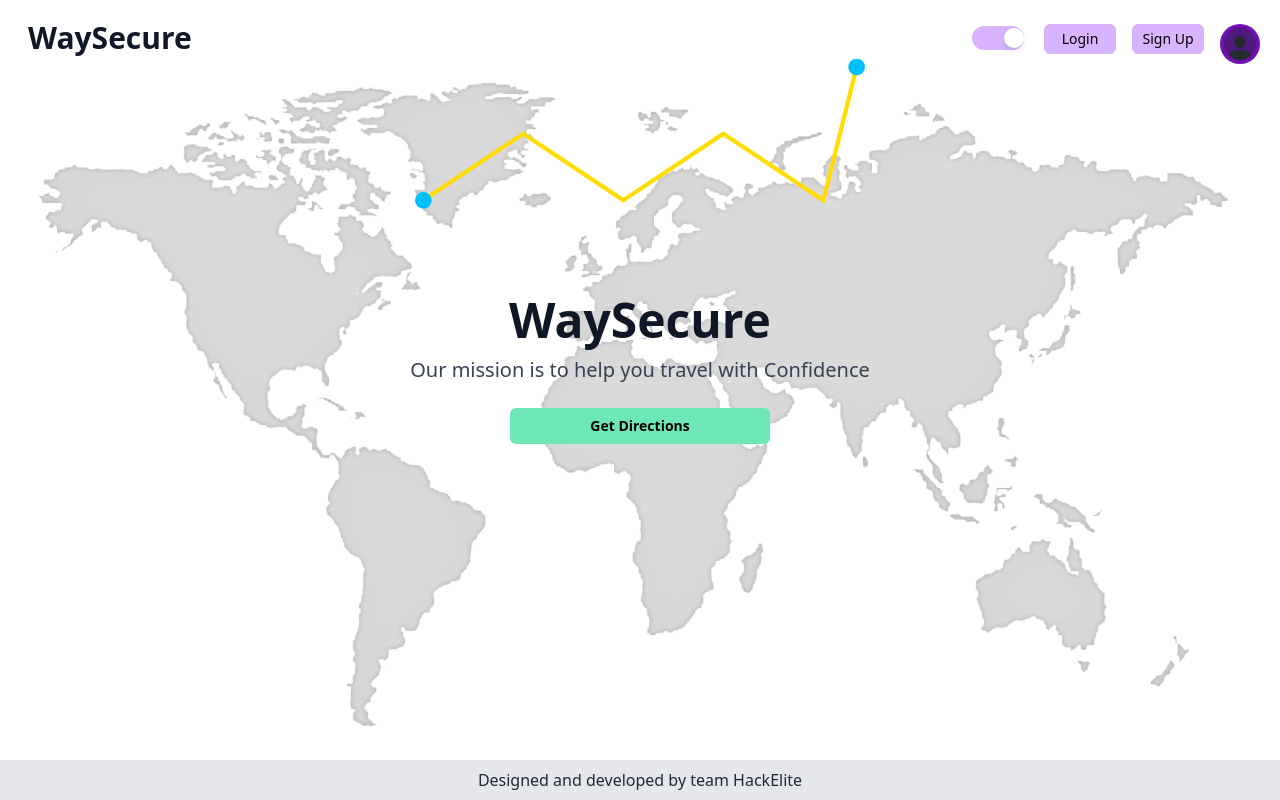
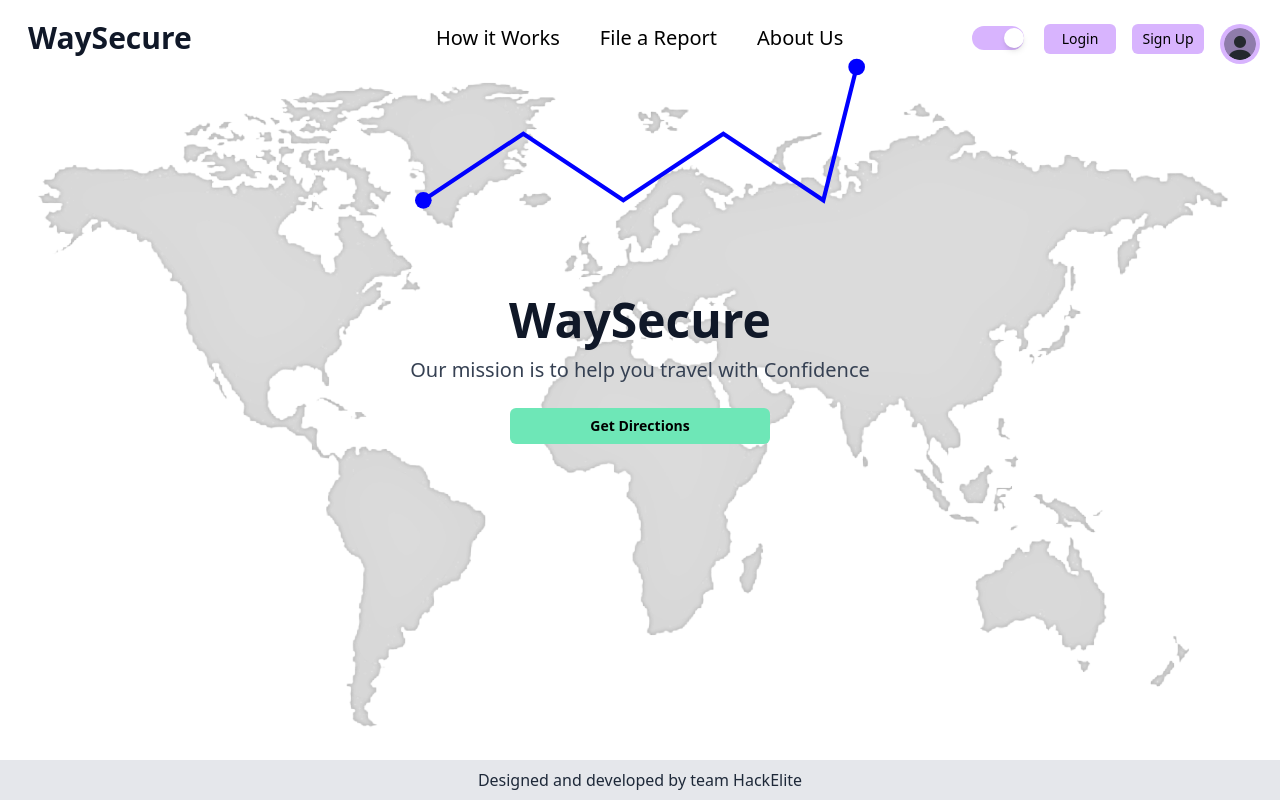
Before and after one commit to RAJWARDHAN-B/safetyRoutes, a React (Vite) app: page / in a window 1280 px wide. Both pictures are taken after a click on the button 998 px from the left and 38 px from the top of the page. Built offline with nearby package versions, Linux system fonts and the light colour scheme.

Commit message:
landing page done finally

```diff
--- a/src/LandingPage.jsx
+++ b/src/LandingPage.jsx
@@ -5,7 +5,7 @@ import lightMapBg from './lightmapbg.png';
 import profileIcon from './profileicon.png';
 import { motion } from 'framer-motion';
 
-const MissionPathAnimation = ({isLightMode }) => {
+const MissionPathAnimation = ({ isLightMode }) => {
   return (
     <div className="absolute inset-0 h-[500px] pointer-events-none z-10">
       <svg
@@ -15,15 +15,15 @@ const MissionPathAnimation = ({isLightMode }) => {
         <motion.path
           d="M20,140 L80,100 L140,140 L200,100 L260,140 L280,60"
           fill="none"
-      stroke={isLightMode ? '#00BFFF' : '#FFDD00'}  // Light mode: Blue, Dark mode: Yellow
+          stroke={isLightMode ? '#0000FF' : '#FFDD00'}  // Light mode: Blue, Dark mode: Yellow
           strokeWidth="2.5"
           strokeDasharray="10"
           initial={{ pathLength: 0 }}
           animate={{ pathLength: 1 }}
           transition={{ duration: 3, ease: "easeInOut", repeat: Infinity, repeatType: "reverse" }}
         />
-    <circle cx="20" cy="140" r="5" fill={isLightMode ? '#FFDD00' : '#00BFFF'} />
-    <circle cx="280" cy="60" r="5" fill={isLightMode ? '#FFDD00' : '#00BFFF'} />
+        <circle cx="20" cy="140" r="5" fill={isLightMode ? '#0000FF' : '#FFDD00'} />
+        <circle cx="280" cy="60" r="5" fill={isLightMode ? '#0000FF' : '#FFDD00'} />
       </svg>
     </div>
   );
@@ -38,34 +38,46 @@ const LandingPage = () => {
     {!isLightMode && (
       <>
         <div className="absolute inset-0 bg-cover bg-center z-0" style={{ backgroundImage: `url(${darkMapBg})` }}></div>
-          <MissionPathAnimation />
+        <MissionPathAnimation isLightMode={isLightMode} />
       </>
     )}
     {isLightMode && (
       <>
         <div className="absolute inset-0 bg-cover bg-center z-0" style={{ backgroundImage: `url(${lightMapBg})` }}></div>
-          <MissionPathAnimation />
+        <MissionPathAnimation isLightMode={isLightMode} />
       </>
     )}
 
     {/* Navbar */}
-      <div className="absolute top-2 left-120 right-0 flex items-center p-4 z-30 text-xl">
+    <div className="absolute top-2 left-105 right-0 flex items-center p-4 z-30 text-xl">
       {/* Navigation Links on the Left */}
       <div className="flex space-x-10">
         <button
-            className="text-white font-medium"
+          className={`font-medium transition-all duration-300
+            ${isLightMode
+              ? 'text-black hover:text-lg hover:underline hover:underline-offset-4 hover:text-blue-400 hover:scale-105 hover:shadow-lg'
+              : 'text-white hover:text-lg hover:underline hover:underline-offset-4 hover:text-yellow-300 hover:scale-105 hover:shadow-lg'
+          }`}
           onClick={() => navigate("/how")}
         >
           How it Works
         </button>
         <button
-            className="text-white font-medium"
+          className={`font-medium transition-all duration-300
+            ${isLightMode
+              ? 'text-black hover:text-lg hover:underline hover:underline-offset-4 hover:text-blue-400 hover:scale-105 hover:shadow-lg'
+              : 'text-white hover:text-lg hover:underline hover:underline-offset-4 hover:text-yellow-300 hover:scale-105 hover:shadow-lg'
+          }`}
           onClick={() => navigate("/file")}
         >
           File a Report
         </button>
         <button
-            className="text-white font-medium"
+          className={`font-medium transition-all duration-300
+            ${isLightMode
+              ? 'text-black hover:text-lg hover:underline hover:underline-offset-4 hover:text-blue-400 hover:scale-105 hover:shadow-lg'
+              : 'text-white hover:text-lg hover:underline hover:underline-offset-4 hover:text-yellow-300 hover:scale-105 hover:shadow-lg'
+          }`}
           onClick={() => navigate("/aboutus")}
         >
           About Us
@@ -73,7 +85,10 @@ const LandingPage = () => {
       </div>
       <div className="flex-grow"></div>
       <div className="flex items-center">
-          <button className={`relative w-13 h-6 flex items-center right-60 rounded-full p-1 cursor-pointer transition-colors duration-300 ${isLightMode ? "bg-[#D8B4FE]" : "bg-[#7C3AED]"}`} onClick={() => setIsLightMode(!isLightMode)}>
+        <button
+          className={`relative w-13 h-6 flex items-center right-60 rounded-full p-1 cursor-pointer transition-colors duration-300 ${isLightMode ? "bg-[#D8B4FE]" : "bg-[#7C3AED]"}`}
+          onClick={() => setIsLightMode(!isLightMode)}
+        >
           <div className={`w-5 h-5 bg-white rounded-full shadow-md transition-transform ${isLightMode ? "translate-x-7" : "translate-x-0"}`}></div>
         </button>
       </div>
@@ -93,7 +108,6 @@ const LandingPage = () => {
         >
           Get Directions
         </button>
-
       </div>
       <div className="absolute top-6 right-5 flex space-x-4 z-30">
         <button
@@ -119,18 +133,13 @@ const LandingPage = () => {
         </button>
         <button
           onClick={() => navigate("/accounts")}
-
-        className="bg-purple-800 p-1 rounded-full hover:bg-purple-900 transition w-10 h-10 flex items-center justify-center">
-          {/* <img
-            src="waysecure\src\download.png"
-            alt="Profile"
-            className="w-full h-full object-cover rounded-full"
-          /> */}
-          <img src={profileIcon} alt='profile'/>
+          className={`p-1 rounded-full w-10 h-10 flex items-center justify-center transition-colors duration-300
+            ${isLightMode ? 'bg-[#D8B4FE] hover:bg-[#C084FC]' : 'bg-purple-800 hover:bg-purple-900'}`}
+        >
+          <img src={profileIcon} alt='profile' className="w-full h-full object-cover rounded-full" />
         </button>
-
       </div>
-      <footer className={`w-full text-center py-2 mt-5 z-60  ${isLightMode ? "bg-gray-200 text-gray-800" : "bg-[#1C1C1C] text-gray-400"}`}>
+      <footer className={`w-full text-center py-2 mt-5 z-60 ${isLightMode ? "bg-gray-200 text-gray-800" : "bg-[#1C1C1C] text-gray-400"}`}>
         Designed and developed by team HackElite
       </footer>
     </div>
```
Lines whose indentation alone changed are shown as unchanged.
